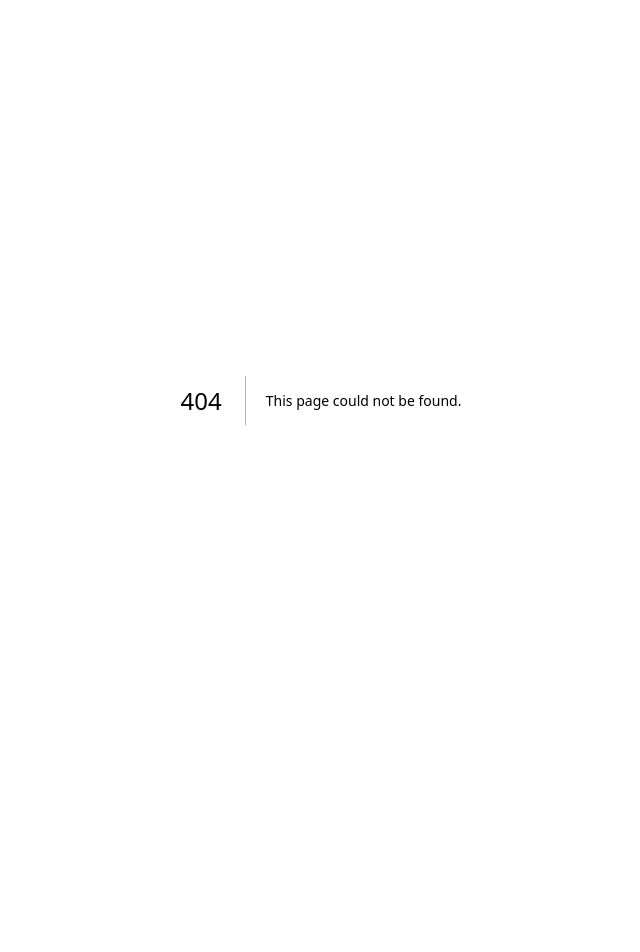
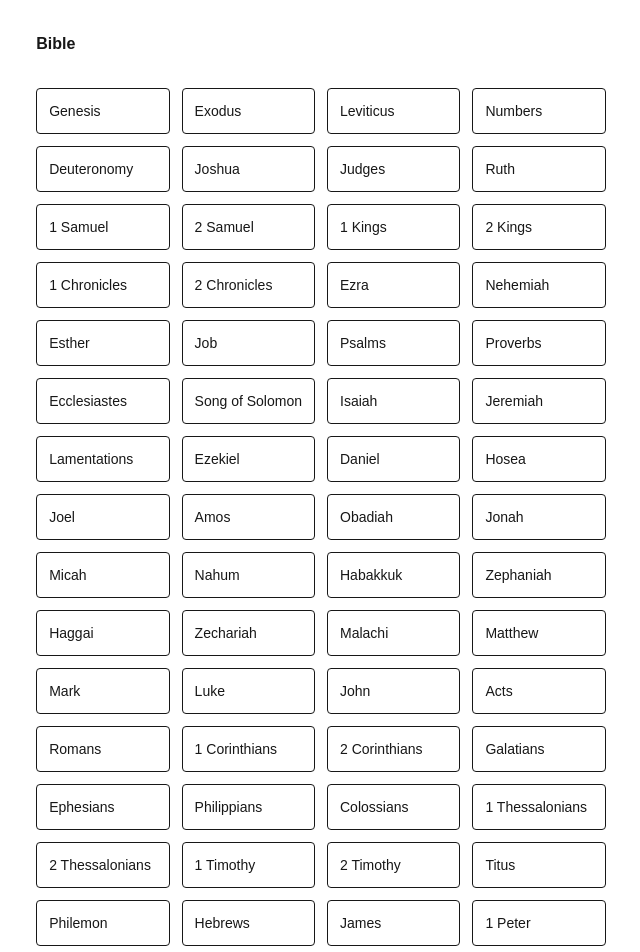
Before and after one commit to bishop67/my-bible, a Next.js app: page / in a window 1280 px wide. Before the commit this address had no page. Shown: the top 952 px of the page, without its empty margins (319-959 px from the left). Before the commit the page ends 800 px from the top, so only its background shows below. Built offline with nearby package versions, Linux system fonts and the light colour scheme.

Commit message:
Added homepage

```diff
--- /dev/null
+++ b/app/page.tsx
@@ -0,0 +1,91 @@
+import { Bitcount_Prop_Double_Ink } from 'next/font/google';
+import Link from 'next/link';
+
+
+const BOOKS = [
+  { slug: "genesis", name: "Genesis" },
+  { slug: "exodus", name: "Exodus" },
+  { slug: "leviticus", name: "Leviticus" },
+  { slug: "numbers", name: "Numbers" },
+  { slug: "deuteronomy", name: "Deuteronomy" },
+  { slug: "joshua", name: "Joshua" },
+  { slug: "judges", name: "Judges" },
+  { slug: "ruth", name: "Ruth" },
+  { slug: "1-samuel", name: "1 Samuel" },
+  { slug: "2-samuel", name: "2 Samuel" },
+  { slug: "1-kings", name: "1 Kings" },
+  { slug: "2-kings", name: "2 Kings" },
+  { slug: "1-chronicles", name: "1 Chronicles" },
+  { slug: "2-chronicles", name: "2 Chronicles" },
+  { slug: "ezra", name: "Ezra" },
+  { slug: "nehemiah", name: "Nehemiah" },
+  { slug: "esther", name: "Esther" },
+  { slug: "job", name: "Job" },
+  { slug: "psalms", name: "Psalms" },
+  { slug: "proverbs", name: "Proverbs" },
+  { slug: "ecclesiastes", name: "Ecclesiastes" },
+  { slug: "song-of-solomon", name: "Song of Solomon" },
+  { slug: "isaiah", name: "Isaiah" },
+  { slug: "jeremiah", name: "Jeremiah" },
+  { slug: "lamentations", name: "Lamentations" },
+  { slug: "ezekiel", name: "Ezekiel" },
+  { slug: "daniel", name: "Daniel" },
+  { slug: "hosea", name: "Hosea" },
+  { slug: "joel", name: "Joel" },
+  { slug: "amos", name: "Amos" },
+  { slug: "obadiah", name: "Obadiah" },
+  { slug: "jonah", name: "Jonah" },
+  { slug: "micah", name: "Micah" },
+  { slug: "nahum", name: "Nahum" },
+  { slug: "habakkuk", name: "Habakkuk" },
+  { slug: "zephaniah", name: "Zephaniah" },
+  { slug: "haggai", name: "Haggai" },
+  { slug: "zechariah", name: "Zechariah" },
+  { slug: "malachi", name: "Malachi" },
+  { slug: "matthew", name: "Matthew" },
+  { slug: "mark", name: "Mark" },
+  { slug: "luke", name: "Luke" },
+  { slug: "john", name: "John" },
+  { slug: "acts", name: "Acts" },
+  { slug: "romans", name: "Romans" },
+  { slug: "1-corinthians", name: "1 Corinthians" },
+  { slug: "2-corinthians", name: "2 Corinthians" },
+  { slug: "galatians", name: "Galatians" },
+  { slug: "ephesians", name: "Ephesians" },
+  { slug: "philippians", name: "Philippians" },
+  { slug: "colossians", name: "Colossians" },
+  { slug: "1-thessalonians", name: "1 Thessalonians" },
+  { slug: "2-thessalonians", name: "2 Thessalonians" },
+  { slug: "1-timothy", name: "1 Timothy" },
+  { slug: "2-timothy", name: "2 Timothy" },
+  { slug: "titus", name: "Titus" },
+  { slug: "philemon", name: "Philemon" },
+  { slug: "hebrews", name: "Hebrews" },
+  { slug: "james", name: "James" },
+  { slug: "1-peter", name: "1 Peter" },
+  { slug: "2-peter", name: "2 Peter" },
+  { slug: "1-john", name: "1 John" },
+  { slug: "2-john", name: "2 John" },
+  { slug: "3-john", name: "3 John" },
+  { slug: "jude", name: "Jude" },
+  { slug: "revelation", name: "Revelation" },
+];
+
+export default function Home() {
+  return (
+    <main className="max-w-4x1 mx-auto p-8">
+      <h1 className="text-4x1 font-bold mb-8">Bible</h1>
+      <div className="grid grid-cols-2 sm:grid-cols-3 md:grid-cols-4 gap-3">
+        {BOOKS.map((book) => (
+          <Link
+          key={book.slug}
+          href={`/read/${book.slug}/1`}
+          className="p-3 border rounded hover:bg-gray-100 transition-colors text-sm font-medium"
+          >
+            {book.name}
+          </Link>
+        ))}
+      </div>
+    </main>
+  )
+}
```
